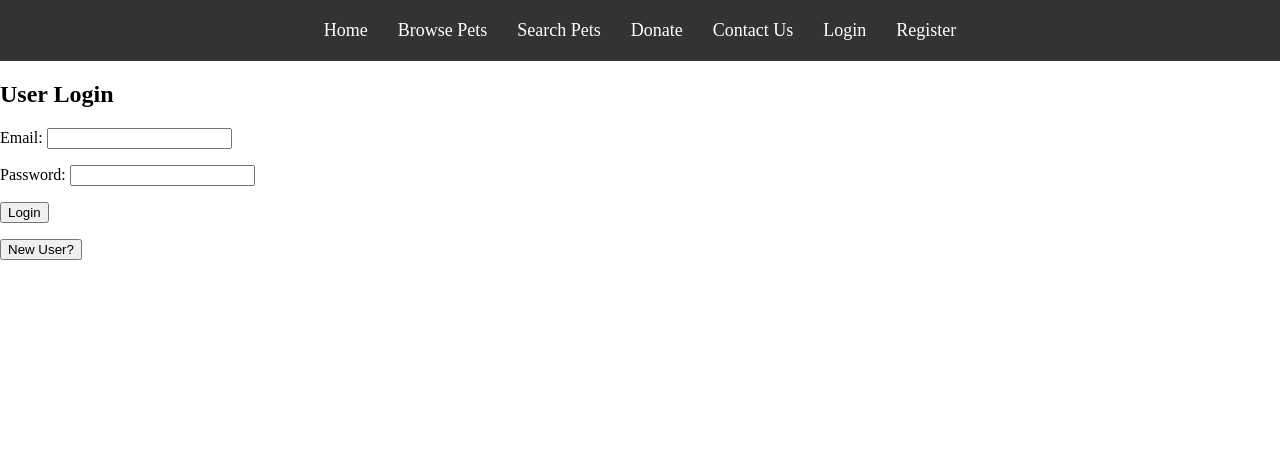
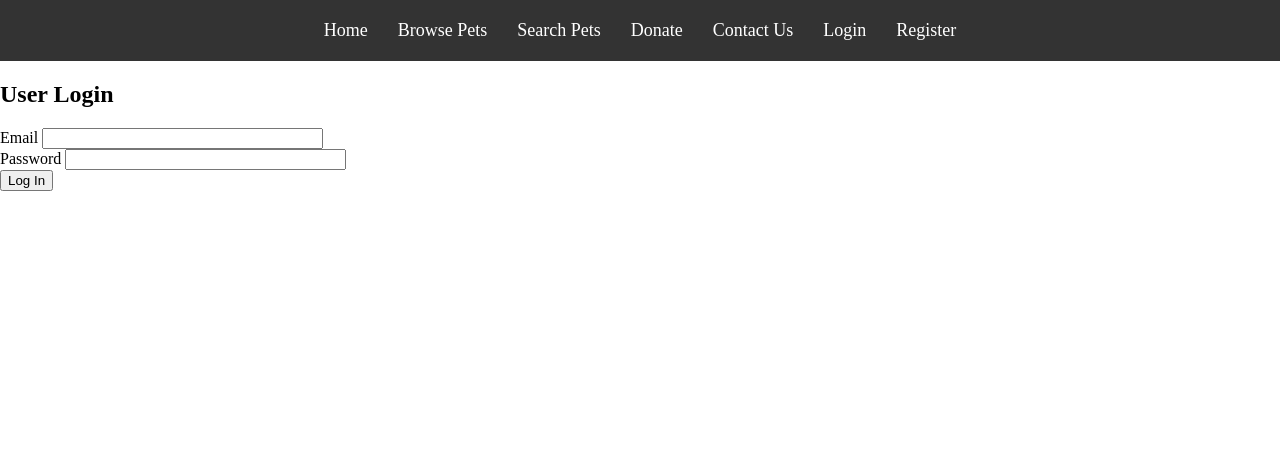
Before and after one commit to leeay42/CS467, a Flask app: page /auth/login in a window 1280 px wide. Shown: the top 459 px of the page. Run offline with Flask 3, Linux system fonts and the light colour scheme; parts of the project's set-up code (start-up, migrations or seed data) failed here and were passed over.

Commit message:
Jenna's login.html

```diff
--- a/pet_adoption/templates/auth/login.html
+++ b/pet_adoption/templates/auth/login.html
@@ -7,9 +7,12 @@
 
 {% extends 'base.html' %}
 
+{% block title %} Login {% endblock %}
+
+
 {% block content %}
-  <h2>User Login</h2>
-  {% with messages = get_flashed_messages() %}
+<h2>User Login</h2>
+{% with messages = get_flashed_messages() %}
     {% if messages %}
       <ul class="messages">
         {% for message in messages %}
@@ -18,20 +21,38 @@
       </ul>
     {% endif %}
   {% endwith %}
-  <form method="post" action="{{ url_for('auth.login') }}">
-    <label for="email">Email:</label>
-    <input type="text" name="email" required>
-    <p></p>
-    <label for="password">Password:</label>
-    <input type="password" name="password" required>
-    <p></p>
-    <button type="submit">Login</button>
-  </form>
 
-  <p></p>
-  <a href="register">
-    <button type="submit">New User?</button>
-</a>
+<form method="POST" action="">
+    {{ form.hidden_tag() }}  <!-- CSRF token -->
+
+    <div>
+        {{ form.email.label }}
+        {{ form.email(size=32) }}
+        {% if form.email.errors %}
+            <span style="color: red;">
+                {% for error in form.email.errors %}
+                    {{ error }}
+                {% endfor %}
+            </span>
+        {% endif %}
+    </div>
+
+    <div>
+        {{ form.password.label }}
+        {{ form.password(size=32) }}
+        {% if form.password.errors %}
+            <span style="color: red;">
+                {% for error in form.password.errors %}
+                    {{ error }}
+                {% endfor %}
+            </span>
+        {% endif %}
+    </div>
+
+    <div>
+        {{ form.submit() }}
+    </div>
+</form>
+
 {% endblock %}
-
 </html>
```
